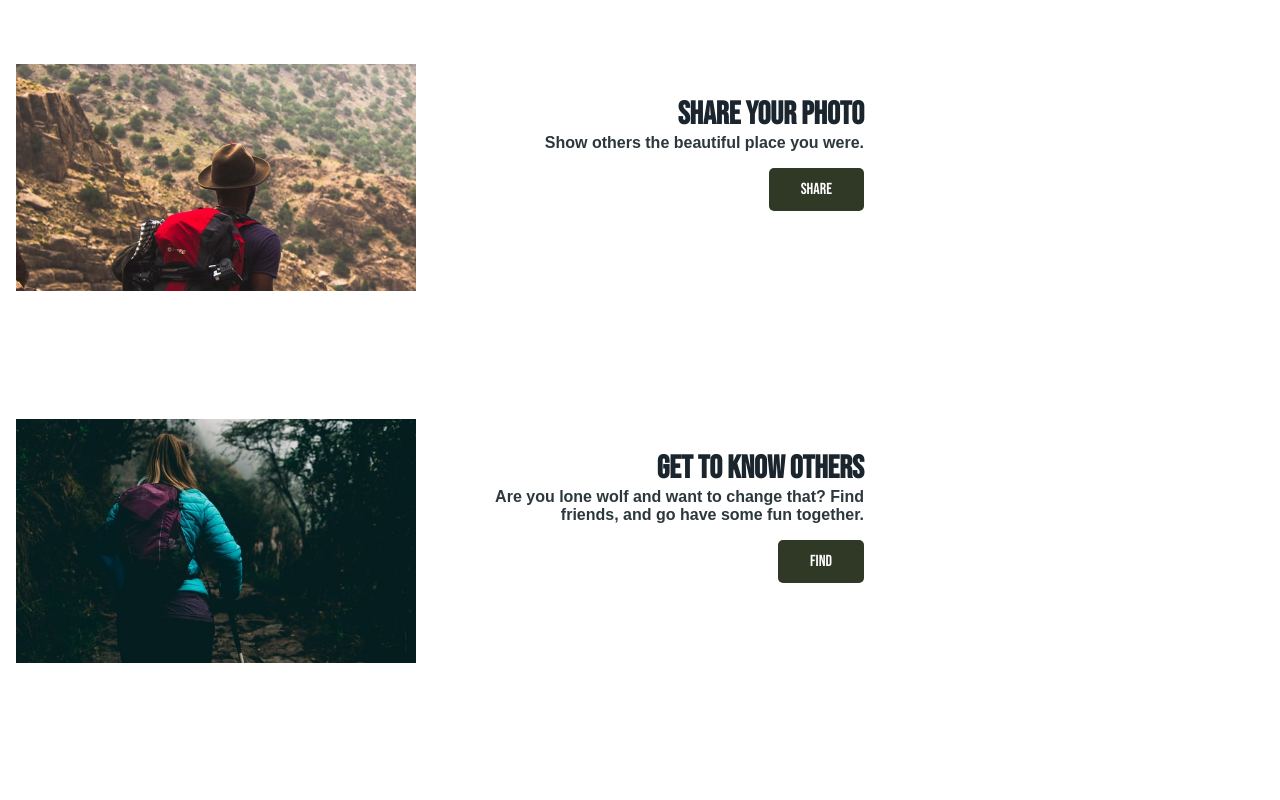
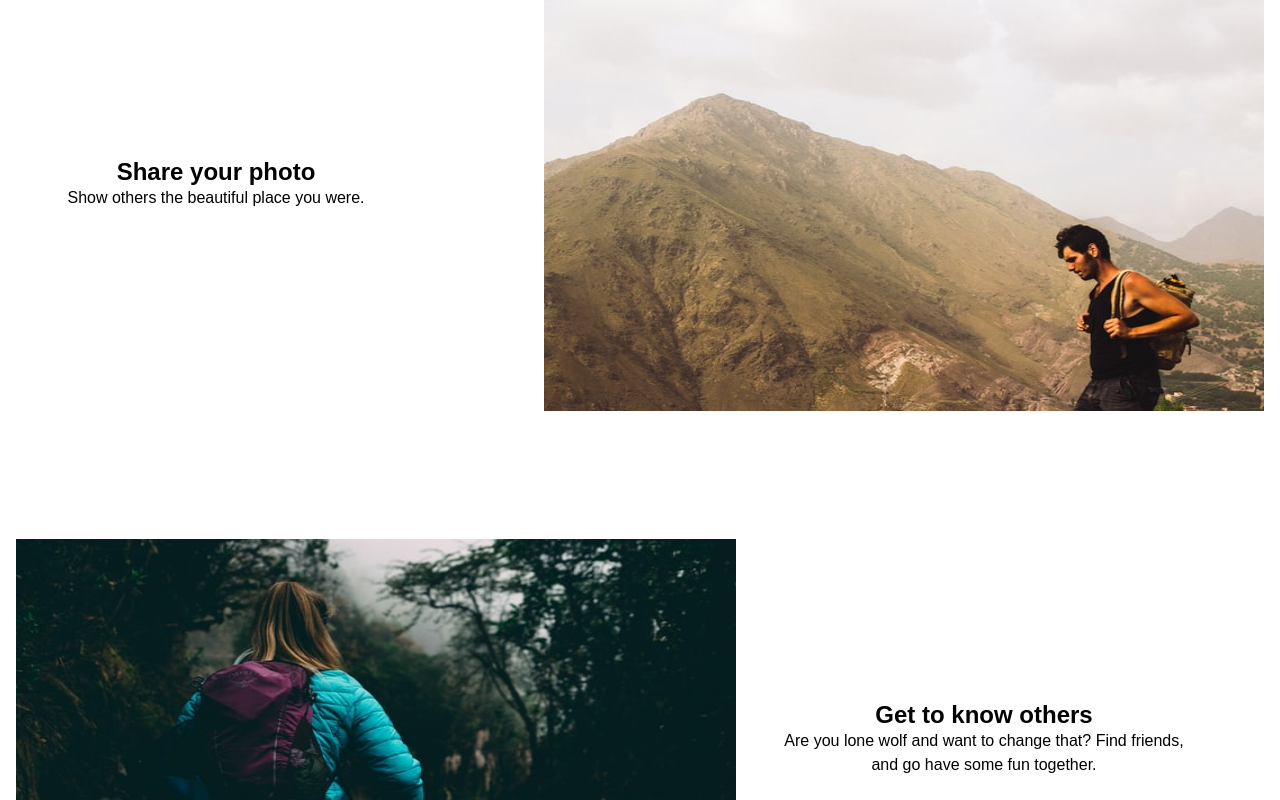
Before and after one commit to baxy5/HikeGram, a Next.js app: page / in a window 1280 px wide. Shown: the part 1660-2460 px from the top of the page. Built offline with nearby package versions, Linux system fonts and the light colour scheme; a web font is replaced by a local one.

Commit message:
#3 fixed also no solution on object fit

```diff
--- a/components/Content.jsx
+++ b/components/Content.jsx
@@ -1,8 +1,9 @@
 import styles from "../styles/Content.module.scss";
 import Image from "next/image";
 import FriendsImage from "../public/friends.jpg";
+import WildHiker3 from "../public/wild-hiker3.jpg";
+import WildHiker2 from "../public/wild-hiker2.jpg";
 import WildHiker1 from "../public/wild-hiker1.jpg";
-import WildHiker2 from "../public/wild-hiker2.jpg";
 
 const Content = () => {
   return (
@@ -22,6 +23,28 @@ const Content = () => {
       </div>
 
       <div className={styles.more_info}>
+        <div className={styles.feature}>
+          <div className={styles.info}>
+            <h1 className={styles.title}>Share your photo</h1>
+            <p className={styles.desc}>
+              Show others the beautiful place you were.
+            </p>
+          </div>
+          <Image src={WildHiker3} placeholder="blur" />
+        </div>
+        <div className={styles.feature}>
+          <Image src={WildHiker2} placeholder="blur" />
+          <div className={styles.info}>
+            <h1 className={styles.title}>Get to know others</h1>
+            <p className={styles.desc}>
+              Are you lone wolf and want to change that? Find friends, and go
+              have some fun together.
+            </p>
+          </div>
+        </div>
+      </div>
+
+      {/* <div className={styles.more_info}>
         <div className={styles.features}>
           <Image
             src={WildHiker1}
@@ -57,7 +80,7 @@ const Content = () => {
             <button>Find</button>
           </div>
         </div>
-      </div>
+      </div> */}
 
       <div className={styles.under_cons}>
         <h1>UNDER CONSTRUCTION</h1>
--- a/components/Footer.js
+++ b/components/Footer.jsx
@@ -12,8 +12,8 @@ const Footer = () => {
           xmlns="http://www.w3.org/2000/svg"
         >
           <path
-            fill-rule="evenodd"
-            clip-rule="evenodd"
+            fillRule="evenodd"
+            clipRule="evenodd"
             d="M21.5 1.20697L40.1334 12.0774V30.9228L21.5 41.7961L2.8667 30.9228V12.0774L21.5 1.2041V1.20697ZM21.5 11.4668C18.839 11.4668 16.287 12.5238 14.4054 14.4055C12.5238 16.2871 11.4667 18.8391 11.4667 21.5001C11.4667 24.1611 12.5238 26.7131 14.4054 28.5947C16.287 30.4764 18.839 31.5334 21.5 31.5334H22.0218C24.8196 31.5334 27.5057 30.4212 29.4866 28.4432L29.6815 28.2482L27.6519 26.2186L27.457 26.4136C26.0156 27.8556 24.0606 28.6661 22.0218 28.6668H21.5C19.5993 28.6668 17.7764 27.9117 16.4324 26.5677C15.0884 25.2237 14.3334 23.4008 14.3334 21.5001C14.3334 19.5994 15.0884 17.7765 16.4324 16.4325C17.7764 15.0885 19.5993 14.3334 21.5 14.3334H22.0218C24.06 14.3334 26.015 15.1447 27.457 16.5866L27.6519 16.7816L29.6815 14.752L29.4866 14.557C28.5062 13.577 27.3424 12.7996 26.0615 12.2694C24.7807 11.7392 23.408 11.4664 22.0218 11.4668H21.5Z"
             fill="black"
           />
--- a/pages/index.jsx
+++ b/pages/index.jsx
@@ -4,7 +4,7 @@ import styles from "../styles/Home.module.scss";
 import Navbar from "../components/Navbar.jsx";
 import Hero from "../components/Hero.jsx";
 import Content from "../components/Content.jsx";
-import Footer from "../components/Footer.js";
+import Footer from "../components/Footer.jsx";
 
 function Home() {
   return (
--- a/styles/Content.module.scss
+++ b/styles/Content.module.scss
@@ -53,51 +53,32 @@
   }
 }
 
-/* .img {
-  width: 100%;
-  object-fit: cover;
-  height: 13em;
-} */
-
 .image {
   border-radius: 65% 35% 21% 79% / 67% 44% 56% 33%;
-  animation: blob 1s alternate-reverse infinite;
+  animation: blob 3s alternate-reverse infinite;
 }
 
 .more_info {
-  margin-top: 15em;
   text-align: center;
+  margin-top: 10em;
+}
 
-  .feature {
-    margin-top: 1.9em;
-    margin-bottom: 5em;
+.feature {
+  margin-bottom: 5em;
+
+  .info {
+    margin-bottom: 1.75em;
   }
 
-  h1 {
-    font-family: "Bebas Neue", cursive;
-    color: #1b252e;
+  .title {
+    color: #000;
+    font-weight: bold;
+    font-size: 1.5em;
   }
-
-  p {
-    color: #2c383c;
-    font-weight: bold;
-  }
-
-  button {
-    outline: none;
-    border: none;
-    background: #2f3926;
-    color: white;
-    font-family: "Bebas Neue", cursive;
-    padding: 0.75em 2em;
-    border-radius: 5px;
-    font-size: 1em;
-    margin-top: 1em;
-    cursor: pointer;
-
-    &:hover {
-      background: #2f3926d0;
-    }
+  .desc {
+    color: black;
+    font-size: 1rem;
+    line-height: 1.5em;
   }
 }
 
@@ -107,30 +88,15 @@
 }
 
 @media only screen and (min-width: 1024px) {
-  .features {
+  .feature {
     display: grid;
-    justify-content: unset;
     grid-template-columns: repeat(2, auto);
     gap: 3em;
     margin-bottom: 8em;
+    align-items: center;
 
-    .feature {
-      text-align: right;
+    .info {
       width: 25em;
-    }
-  }
-
-  .right {
-    grid-template-areas: "left right";
-
-    .img {
-      grid-area: right;
-    }
-
-    .feature {
-      text-align: right;
-      width: 25em;
-      justify-self: left;
     }
   }
 
```
Also changed, not shown: public/wild-hiker3.jpg (added).
